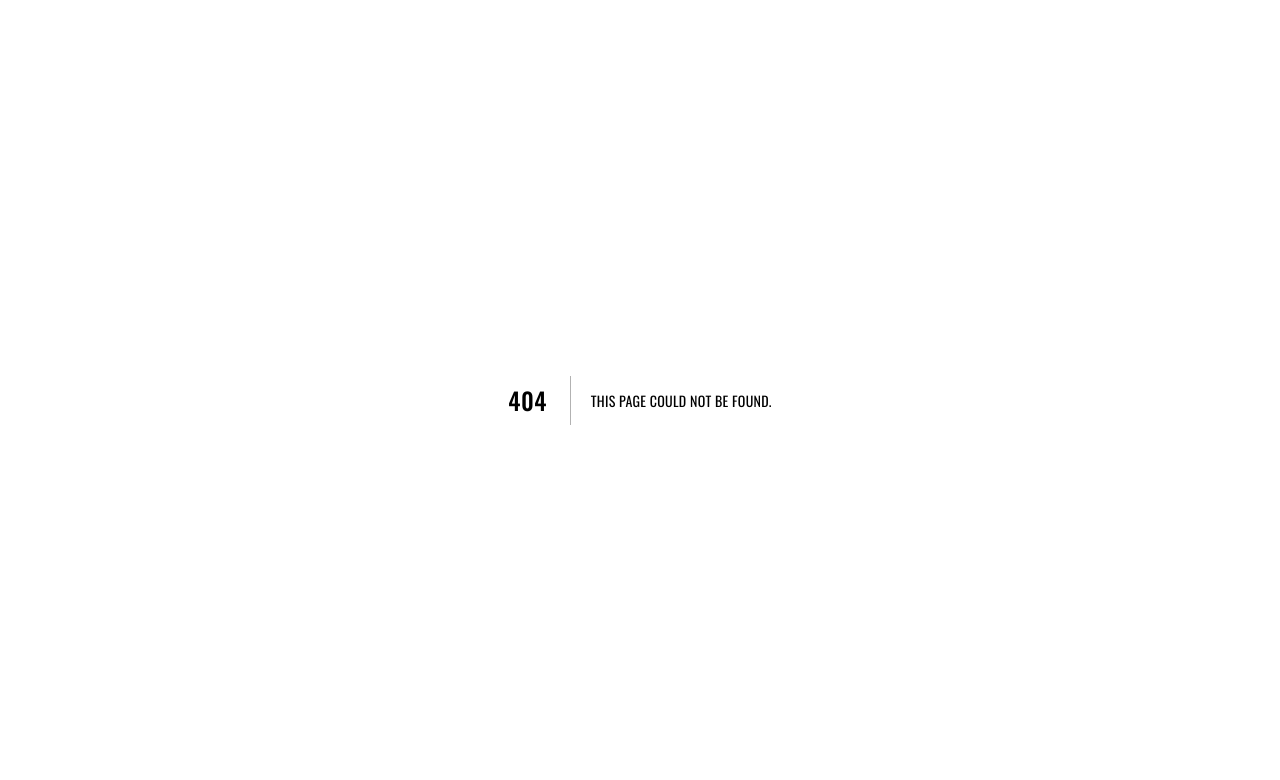
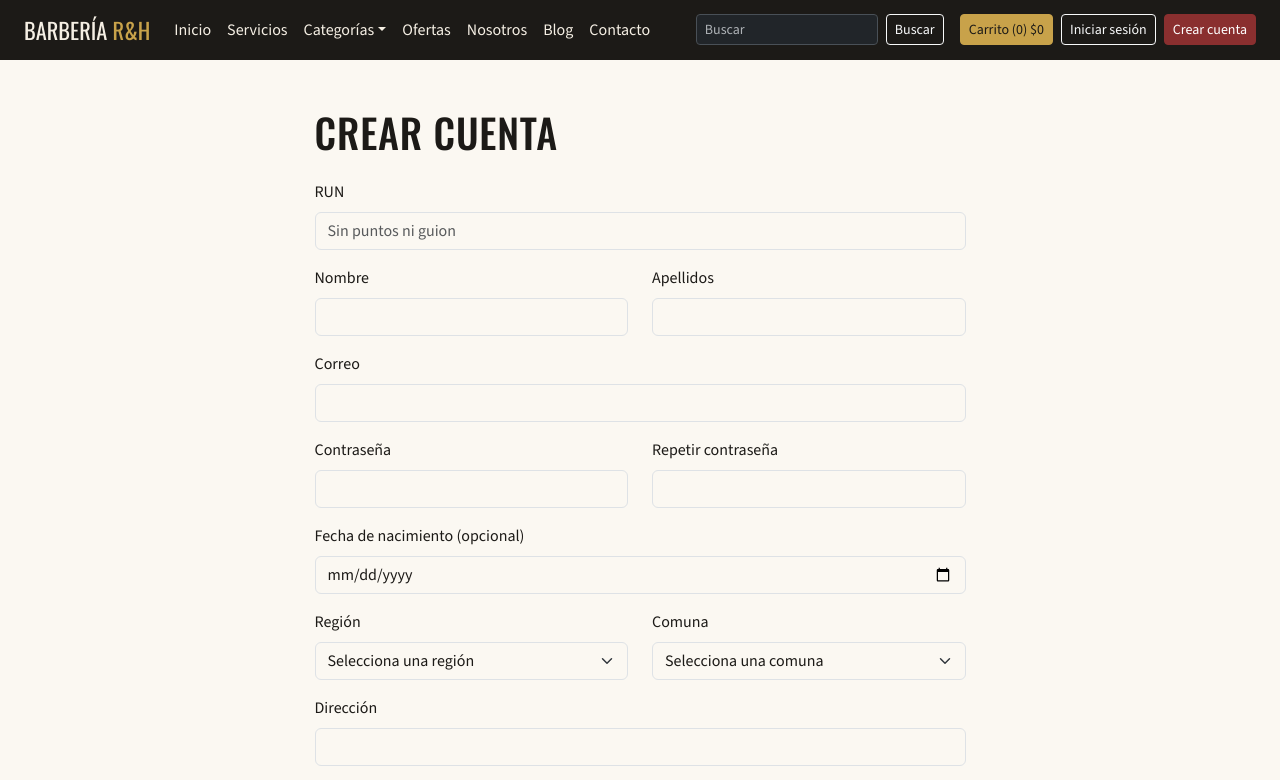
Before and after one commit to Liper1/barberia-rh-tienda, a Next.js app: page /registro in a window 1280 px wide. Before the commit this address had no page. Shown: the top 780 px of the page. Built offline with nearby package versions, Linux system fonts and the light colour scheme; data requests are answered from the project's data file.

Commit message:
Agrega login y registro

```diff
--- /dev/null
+++ b/app/(tienda)/registro/page.js
@@ -0,0 +1,49 @@
+"use client";
+import Link from "next/link";
+import { obtenerUsuarioPorCorreo, obtenerUsuarioPorRun, crearUsuario } from "@/data/usuarios";
+import { limpiarRun } from "@/lib/validaciones";
+import { iniciarSesion } from "@/data/sesion";
+import FormularioRegistro from "@/components/tienda/FormularioRegistro";
+
+export default function Registro() {
+  async function registrar(datos) {
+    if ((await obtenerUsuarioPorCorreo(datos.correo)) !== null) {
+      return "Ya existe una cuenta con ese correo.";
+    }
+    const run = limpiarRun(datos.run);
+    if ((await obtenerUsuarioPorRun(run)) !== null) {
+      return "Ya existe una cuenta con ese RUN.";
+    }
+
+    const creado = await crearUsuario({
+      run: run,
+      nombre: datos.nombre,
+      apellidos: datos.apellidos,
+      correo: datos.correo,
+      clave: datos.clave,
+      fechaNacimiento: datos.fechaNacimiento,
+      region: datos.region,
+      comuna: datos.comuna,
+      direccion: datos.direccion,
+      tipo: "Cliente",
+    });
+    if (creado === null) {
+      return "No se pudo crear la cuenta. Intenta de nuevo.";
+    }
+    await iniciarSesion(datos.correo, datos.clave);
+    window.location.href = "/";
+    return "";
+  }
+
+  return (
+    <div className="container py-5">
+      <div className="col-12 col-lg-7 mx-auto">
+        <h1 className="mb-4">Crear cuenta</h1>
+        <FormularioRegistro onRegistrar={registrar} />
+        <p className="mt-3">
+          ¿Ya tienes cuenta? <Link href="/login">Inicia sesión</Link>
+        </p>
+      </div>
+    </div>
+  );
+}
--- /dev/null
+++ b/components/tienda/FormularioRegistro.js
@@ -0,0 +1,75 @@
+"use client";
+import { useState } from "react";
+import { validarRegistro } from "@/lib/validaciones";
+import Campo from "./Campo";
+import Boton from "./Boton";
+import MensajeError from "./MensajeError";
+import SelectorRegionComuna from "./SelectorRegionComuna";
+
+export default function FormularioRegistro({ onRegistrar }) {
+  const [datos, setDatos] = useState({
+    run: "",
+    nombre: "",
+    apellidos: "",
+    correo: "",
+    clave: "",
+    confirmarClave: "",
+    fechaNacimiento: "",
+    region: "",
+    comuna: "",
+    direccion: "",
+  });
+  const [errores, setErrores] = useState({});
+  const [mensaje, setMensaje] = useState("");
+
+  function cambiarCampo(nombre, valor) {
+    if (nombre === "region") {
+      setDatos({ ...datos, region: valor, comuna: "" });
+    } else {
+      setDatos({ ...datos, [nombre]: valor });
+    }
+  }
+
+  async function enviar(e) {
+    e.preventDefault();
+    const nuevosErrores = validarRegistro(datos);
+    setErrores(nuevosErrores);
+    if (Object.keys(nuevosErrores).length === 0) {
+      setMensaje(await onRegistrar(datos));
+    }
+  }
+
+  return (
+    <form onSubmit={enviar} noValidate>
+      <MensajeError mensaje={mensaje} />
+      <Campo etiqueta="RUN" nombre="run" valor={datos.run} onChange={cambiarCampo} error={errores.run} placeholder="Sin puntos ni guion" />
+      <div className="row">
+        <div className="col-12 col-md-6">
+          <Campo etiqueta="Nombre" nombre="nombre" valor={datos.nombre} onChange={cambiarCampo} error={errores.nombre} />
+        </div>
+        <div className="col-12 col-md-6">
+          <Campo etiqueta="Apellidos" nombre="apellidos" valor={datos.apellidos} onChange={cambiarCampo} error={errores.apellidos} />
+        </div>
+      </div>
+      <Campo etiqueta="Correo" nombre="correo" tipo="email" valor={datos.correo} onChange={cambiarCampo} error={errores.correo} />
+      <div className="row">
+        <div className="col-12 col-md-6">
+          <Campo etiqueta="Contraseña" nombre="clave" tipo="password" valor={datos.clave} onChange={cambiarCampo} error={errores.clave} />
+        </div>
+        <div className="col-12 col-md-6">
+          <Campo etiqueta="Repetir contraseña" nombre="confirmarClave" tipo="password" valor={datos.confirmarClave} onChange={cambiarCampo} error={errores.confirmarClave} />
+        </div>
+      </div>
+      <Campo etiqueta="Fecha de nacimiento (opcional)" nombre="fechaNacimiento" tipo="date" valor={datos.fechaNacimiento} onChange={cambiarCampo} />
+      <SelectorRegionComuna
+        region={datos.region}
+        comuna={datos.comuna}
+        errorRegion={errores.region}
+        errorComuna={errores.comuna}
+        onChange={cambiarCampo}
+      />
+      <Campo etiqueta="Dirección" nombre="direccion" valor={datos.direccion} onChange={cambiarCampo} error={errores.direccion} />
+      <Boton etiqueta="Crear cuenta" tipo="submit" />
+    </form>
+  );
+}
```
Also changed, not shown: app/(tienda)/login/page.js (added, +33 -0 lines), components/tienda/FormularioLogin.js (added, +42 -0 lines).
